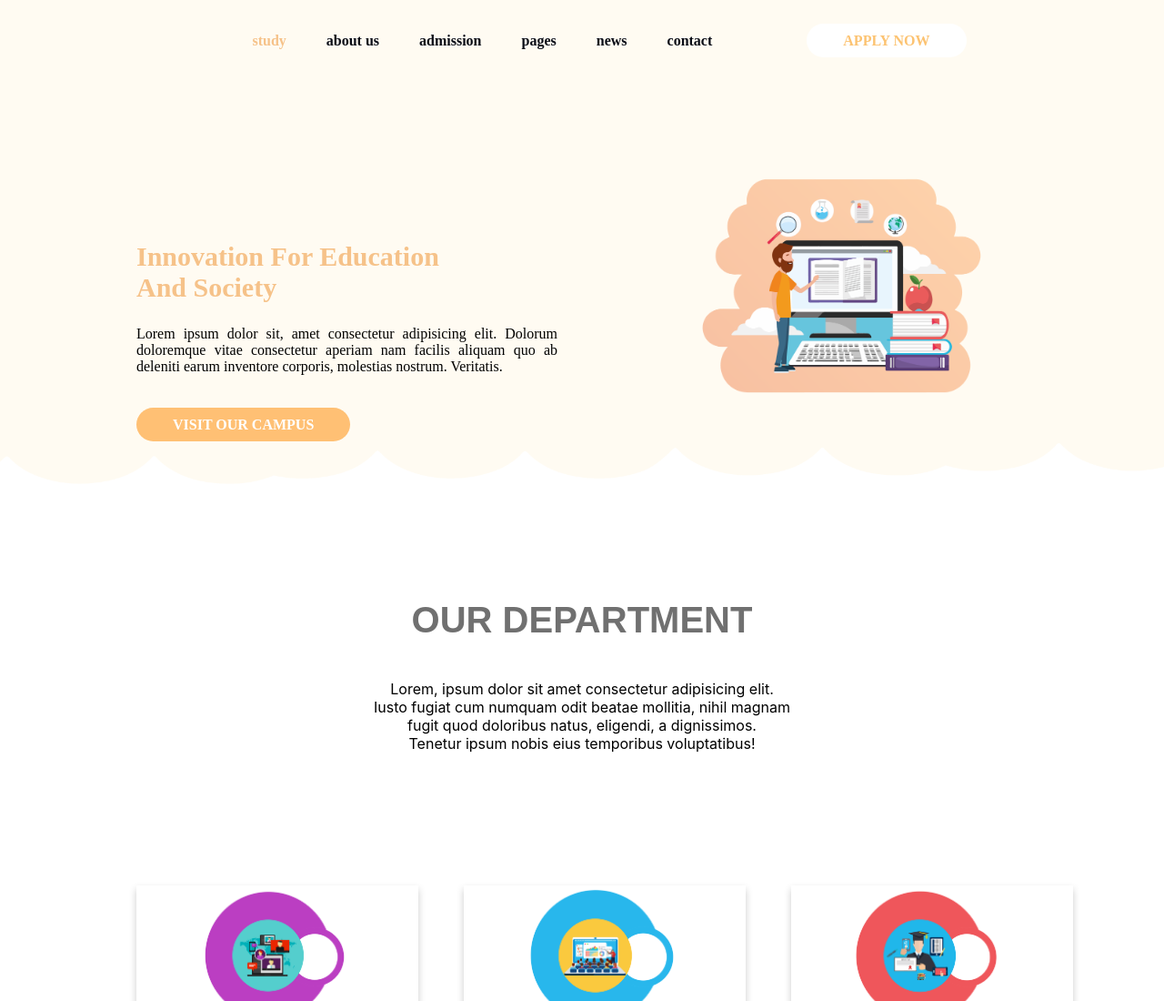
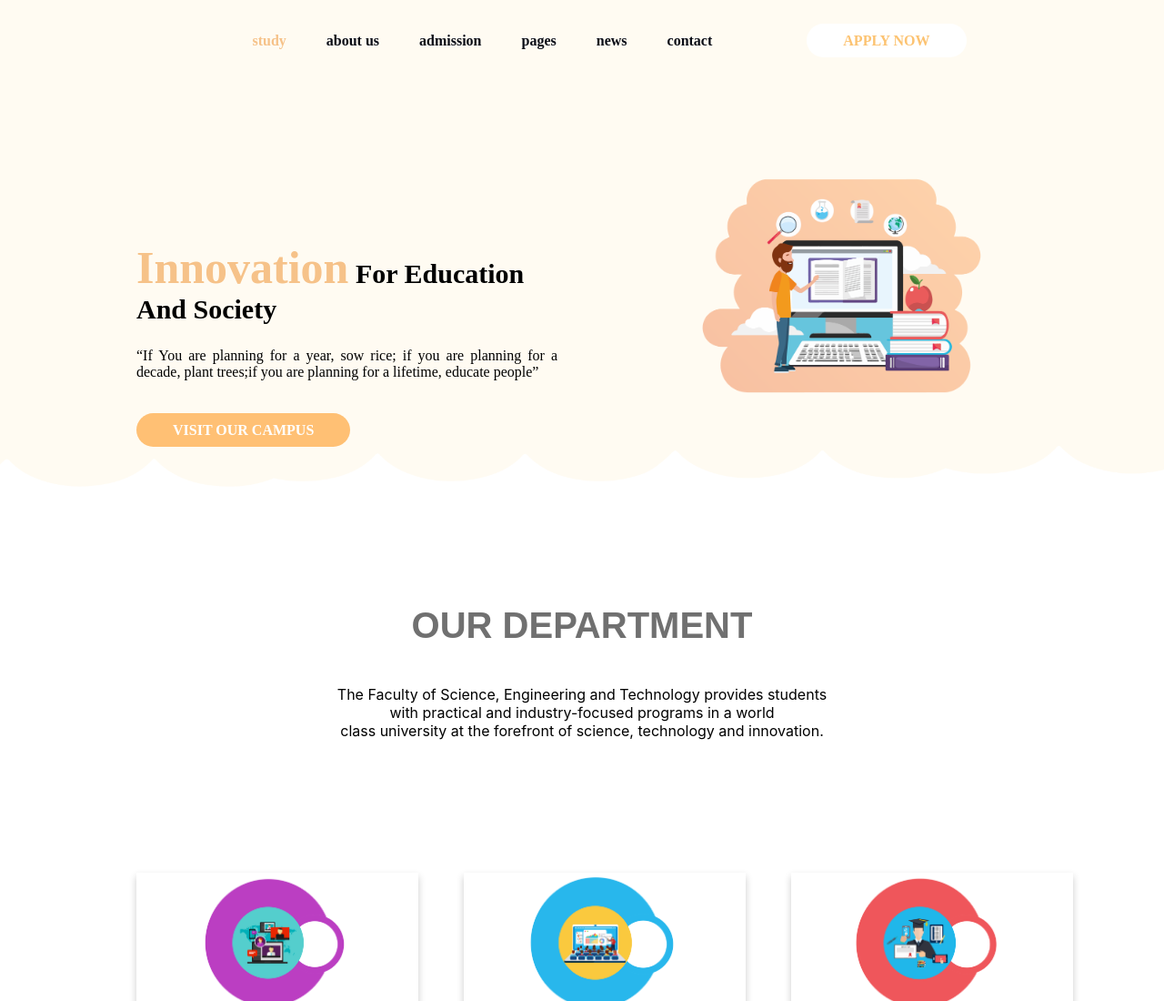
Before and after one commit to isti2623/educational-website, a plain HTML site: page index.html in a window 1280 px wide. Shown: the top 1100 px of the page at 91% size. Drawn offline with Linux system fonts and the light colour scheme; a web font is replaced by a local one.

Commit message:
bug fixing

```diff
--- a/index.html
+++ b/index.html
@@ -31,10 +31,10 @@
 
         <div class="double-part">
             <div class=" half-width left-part-one">
-                <h1 class="h1-one"> Innovation For Education <br> And Society</h1>
-                <p class="p-one">Lorem ipsum dolor sit, amet consectetur adipisicing elit. Dolorum doloremque vitae
-                    consectetur aperiam
-                    nam facilis aliquam quo ab deleniti earum inventore corporis, molestias nostrum. Veritatis.</p>
+                <h1 class="h1-one"> <span style="color: #f6c289; font-size: 50px;">Innovation</span> For Education <br>
+                    And Society</h1>
+                <p class="p-one">“If You are planning for a year, sow rice; if you are planning for a decade, plant
+                    trees;if you are planning for a lifetime, educate people”</p>
                 <a href="http://aiict.edu.bd/" target="_blank" class="a-one">VISIT OUR CAMPUS</a>
             </div>
             <div class="half-width">
@@ -48,9 +48,10 @@
     <section id="Menu">
         <div>
             <h1 class="h1-three">OUR DEPARTMENT</h1>
-            <p class="p-three">Lorem, ipsum dolor sit amet consectetur adipisicing elit. <br> Iusto fugiat cum numquam
-                odit beatae mollitia, nihil magnam <br> fugit quod doloribus natus, eligendi, a dignissimos. <br>
-                Tenetur ipsum nobis eius temporibus voluptatibus!</p>
+            <p class="p-three">The Faculty of Science, Engineering and Technology provides students <br> with practical
+                and
+                industry-focused programs in a world <br> class university at the forefront of science, technology and
+                innovation.</p>
         </div>
 
 
--- a/style.css
+++ b/style.css
@@ -37,7 +37,7 @@ color: #f6c289;
 }
 .h1-one{
     font-size: 30px;
-    color: #f6c289;
+    color: black;
 }
 .p-one{
     text-align: justify;
```
